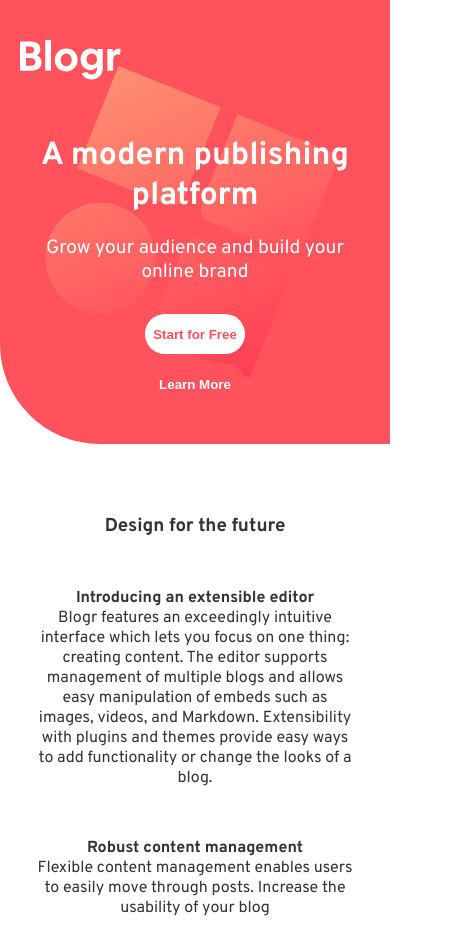
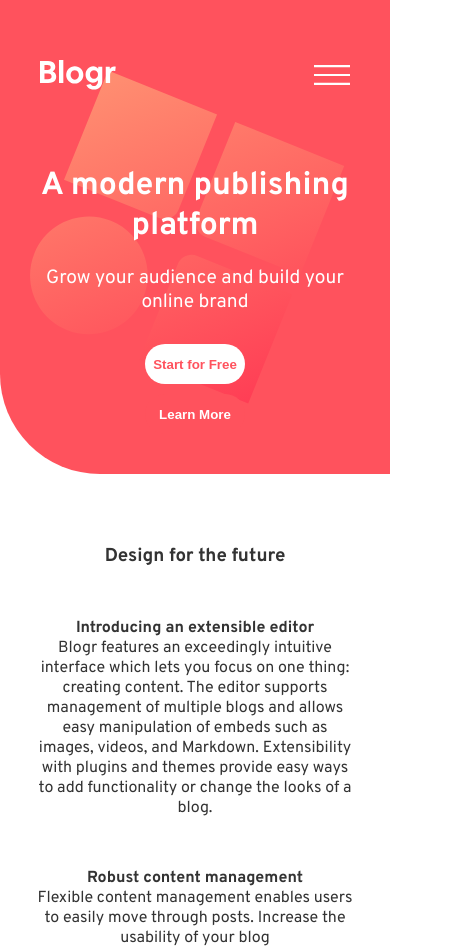
Before and after one commit to bayonle2022/blogrr, a plain HTML site: page index.html in a window 390 px wide. Shown: the top 951 px of the page, 453 px wide, since content can reach past the window. Drawn offline with Linux system fonts and the light colour scheme.

Commit message:
Refactor phone navigation layout with improved structure and styling for better mobile usability

```diff
--- a/index.html
+++ b/index.html
@@ -61,17 +61,16 @@
 
         </div>
        <div class="phone-nav">
-          <div class="space">
-          <div>
-            <img src="images/logo.svg" alt="">
-
+  <div class="nav-header">
+    <div class="logo">
+      <img src="images/logo.svg" alt="Logo">
     </div>
-          <div>
-            <img src="images/icon-hamburger.svg" alt="" class="hamburger">
+    <div class="hamburger-wrapper">
+      <img src="images/icon-hamburger.svg" alt="Hamburger" class="hamburger">
     </div>
   </div>
+
   <div class="main">
-
     <div class="list hidden">
       <ul>
         <li class="phone-nav-links">
@@ -88,28 +87,25 @@
           <a href="#">Company</a>
           <ul class="phone-dropdown">
             <li>About</li>
-      <li> Team</li>
-      <li> Blog</li>
+            <li>Team</li>
+            <li>Blog</li>
             <li>Careers</li>
           </ul>
         </li>
         <li class="phone-nav-links">
           <a href="#">Connect</a>
           <ul class="phone-dropdown">
-      <li>Overview</li>
-      <li>Pricing</li>
-      <li>Marketplace</li>
-      <li>Features</li>
-      <li>Integrations</li>
+            <li>Contact</li>
+            <li>Newsletter</li>
+            <li>LinkedIn</li>
           </ul>
         </li>
       </ul>
       <hr>
       <div class="register">
-        <a href="Login.html"><button class="login"> Login</button></a>
-       <a href="registration.html"> <button class="sign-up"> Sign Up</button></a>
+        <a href="Login.html"><button class="login">Login</button></a>
+        <a href="registration.html"><button class="sign-up">Sign Up</button></a>
       </div>
-
     </div>
   </div>
 </div>
@@ -119,6 +115,8 @@
 
      <a href="registration.html"> <button class="start-free">Start for Free</button></a>
       <button class="learn-more">Learn More</button>
+        </div>
+
   </div>
 
   </div>
--- a/styles.css
+++ b/styles.css
@@ -490,7 +490,7 @@ ul{
     .space{
       display: flex;
       justify-content: space-between;
-      gap:300px;
+
 
       ;
     }
@@ -507,8 +507,8 @@ ul{
 
      background-color: white;
   margin: 10vh auto 0;
-  position: relative;
-  right: 50vh;
+  /* position: relative;
+  right: 47vh; */
   color: black;
   display: none;
   width: 300px;
@@ -563,4 +563,25 @@ ul{
       flex-direction: column;
       gap: 10px;
     }
+    .phone-nav {
+  display: flex;
+  flex-direction: column;
+  padding: 20px;
+}
+
+.nav-header {
+  display: flex;
+  justify-content: space-between;
+  align-items: center;
+}
+
+.logo img {
+  height: 30px;
+}
+
+.hamburger-wrapper img {
+  height: 20px;
+  cursor: pointer;
+}
+
   }
```
Lines whose indentation alone changed are shown as unchanged.
